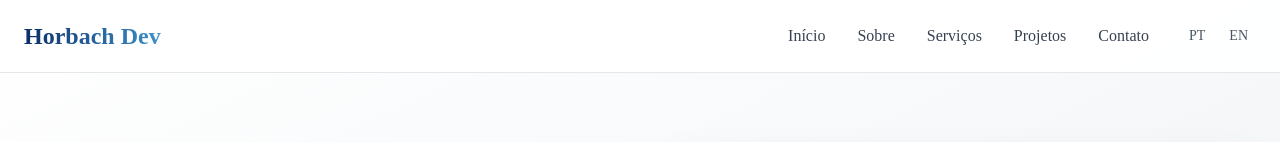
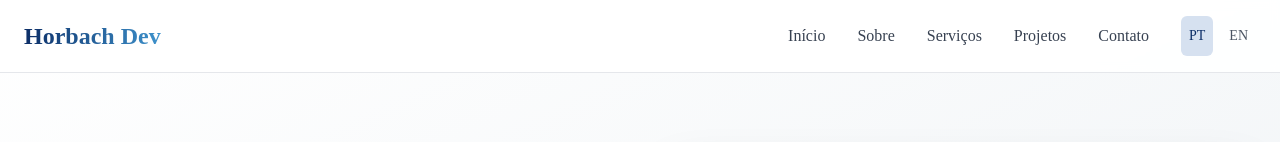
Before and after one commit to GabrielHorbach/horbach.dev, a Next.js app: page / in a window 1280 px wide. Shown: the top 142 px of the page. Built offline with nearby package versions, Linux system fonts and the light colour scheme.

Commit message:
rewrite url to load "/pt" on "/"

```diff
--- a/components/LanguageSwitcher.tsx
+++ b/components/LanguageSwitcher.tsx
@@ -9,9 +9,20 @@ export default function LanguageSwitcher() {
   const router = useRouter();
 
   // Extract current language from path
-  const currentLang = pathname.split("/")[1] as Locale;
+  // If at root path ("/"), treat it as Portuguese
+  const pathParts = pathname.split("/");
+  const currentLang =
+    pathParts.length > 1 && pathParts[1] !== ""
+      ? (pathParts[1] as Locale)
+      : "pt";
 
   const handleLanguageChange = (newLocale: Locale) => {
+    // If at root path, redirect to the new locale
+    if (pathname === "/") {
+      router.push(`/${newLocale}`);
+      return;
+    }
+
     // Replace the current locale in the path with the new one
     const newPath = pathname.replace(`/${currentLang}`, `/${newLocale}`);
     router.push(newPath);
```
Also changed, not shown: middleware.ts (+11 -1 lines).
